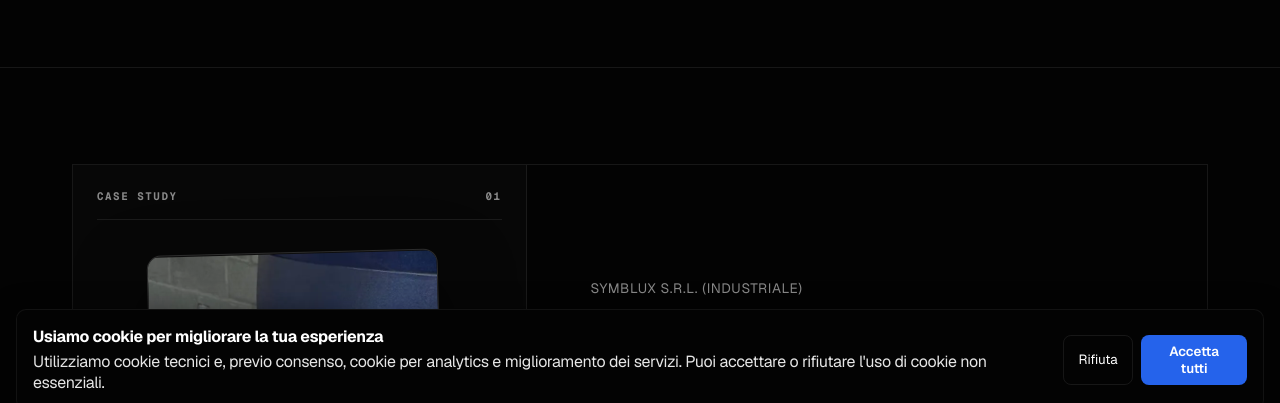
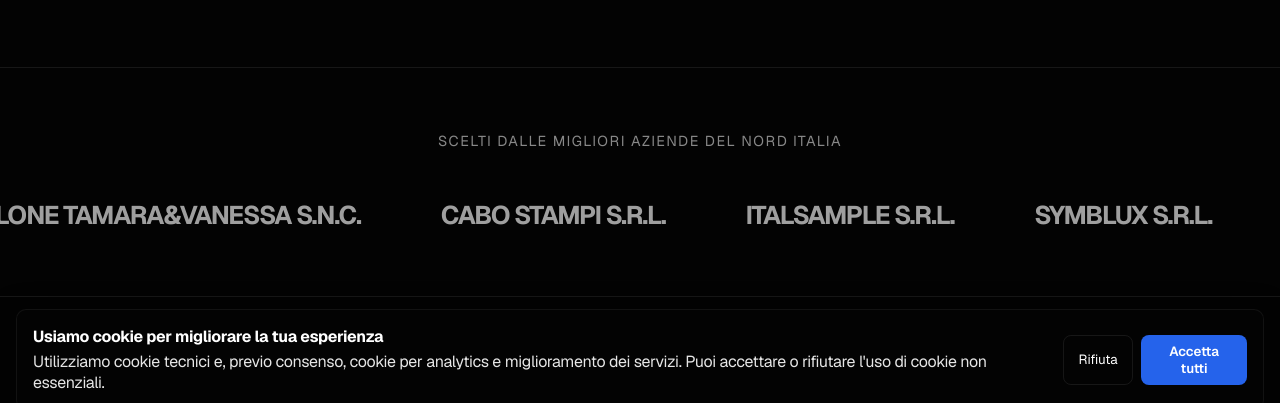
Before and after one commit to ilnicohub/sito-nf-media, a Next.js app: page /case-studies in a window 1280 px wide. Shown: the part 370-773 px from the top of the page. Built offline with nearby package versions, Linux system fonts and the light colour scheme; no server answers.

Commit message:
fix case studies

```diff
--- a/src/app/case-studies/page.module.css
+++ b/src/app/case-studies/page.module.css
@@ -22,6 +22,63 @@
   max-width: 600px;
   margin: 0 auto;
   line-height: 1.6;
+}
+
+.tickerSection {
+  padding: 4rem 0;
+  border-bottom: 1px solid var(--border);
+  background: var(--background);
+  overflow: hidden;
+}
+
+.tickerTitle {
+  text-align: center;
+  color: var(--text-muted);
+  font-size: 0.9rem;
+  text-transform: uppercase;
+  letter-spacing: 0.1em;
+  margin-bottom: 3rem;
+}
+
+.tickerContainer {
+  display: flex;
+  width: max-content;
+  animation: scroll 40s linear infinite;
+}
+
+.tickerContainer:hover {
+  animation-play-state: paused;
+}
+
+.tickerTrack {
+  display: flex;
+  gap: 5rem;
+  padding: 0 2.5rem;
+  align-items: center;
+}
+
+.tickerItem {
+  font-size: 1.6rem;
+  font-weight: 700;
+  color: var(--foreground);
+  opacity: 0.62;
+  letter-spacing: -0.05em;
+  transition: opacity 0.3s ease;
+  white-space: nowrap;
+}
+
+.tickerItem:hover {
+  opacity: 1;
+}
+
+@keyframes scroll {
+  0% {
+    transform: translateX(0);
+  }
+
+  100% {
+    transform: translateX(-50%);
+  }
 }
 
 .container {
--- a/src/app/case-studies/page.tsx
+++ b/src/app/case-studies/page.tsx
@@ -6,6 +6,17 @@ import Link from "next/link";
 import Image from "next/image";
 
 export default function CaseStudies() {
+  const logos = [
+    "FC CALVI NOALE",
+    "SALONE TAMARA&VANESSA S.N.C.",
+    "CABO STAMPI S.R.L.",
+    "ITALSAMPLE S.R.L.",
+    "SYMBLUX S.R.L.",
+    "EUROLINE S.R.L.",
+    "ALUPRO S.P.A.",
+  ];
+  const marqueeLogos = [...logos, ...logos];
+
   const cases = [
     {
       client: "Symblux S.R.L. (Industriale)",
@@ -80,6 +91,17 @@ export default function CaseStudies() {
         >
           Non parliamo per concetti astratti. Parliamo attraverso l&apos;impatto reale che il nostro software e le nostre strategie generano per i clienti.
         </motion.p>
+      </section>
+
+      <section className={styles.tickerSection}>
+        <p className={styles.tickerTitle}>Scelti dalle migliori aziende del Nord Italia</p>
+        <div className={styles.tickerContainer}>
+          <div className={styles.tickerTrack}>
+            {marqueeLogos.map((logo, index) => (
+              <div key={index} className={styles.tickerItem}>{logo}</div>
+            ))}
+          </div>
+        </div>
       </section>
 
       <section className={styles.container}>
```
